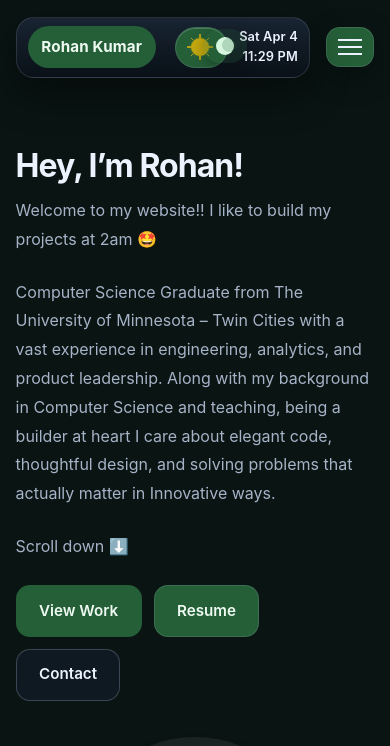
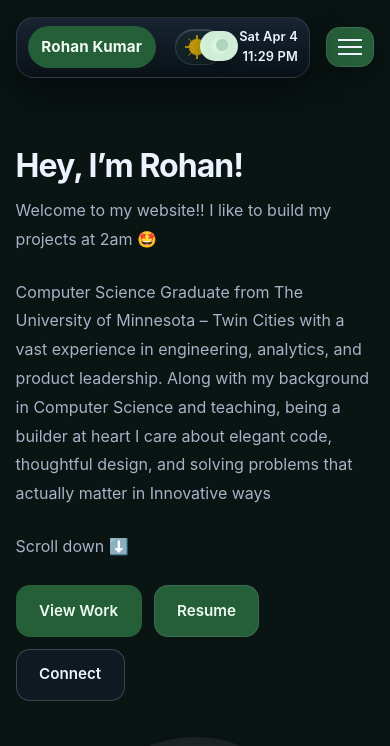
Before and after one commit to rohankumar009/rohank.dev, a website: page index.html in a window 390 px wide. Both pictures are taken after a click on the button 201 px from the left and 47 px from the top of the page. Shown: the top 746 px of the page. Drawn offline with Linux system fonts and the light colour scheme; grey boxes are pictures that could not be loaded; files whose address does not match are found by name.

Commit message:
fixed the overlay of toggle button

```diff
--- a/index.html
+++ b/index.html
@@ -63,7 +63,7 @@
             </p>
             <p class="hero-intro hero-intro-soft">
               Computer Science Graduate from The University of Minnesota – Twin Cities with a vast experience in engineering, analytics, and
-              product leadership. Along with my background in Computer Science and teaching, being a builder at heart I care about elegant code, thoughtful design, and solving problems that actually matter in Innovative ways.
+              product leadership. Along with my background in Computer Science and teaching, being a builder at heart I care about elegant code, thoughtful design, and solving problems that actually matter in Innovative ways
             </p>
             <p class="hero-intro hero-intro-soft">
               Scroll down ⬇️
@@ -72,7 +72,7 @@
             <div class="hero-actions">
               <a href="#projects" class="btn btn-primary">View Work</a>
               <a href="./Rohan%20Kumar%20Resume.pdf" class="btn btn-secondary" download="Rohan-Kumar-Resume.pdf">Resume</a>
-              <a href="#contact" class="btn btn-outline">Contact</a>
+              <a href="#contact" class="btn btn-outline">Connect</a>
             </div>
           </div>
           <div class="hero-image-wrap">
@@ -263,7 +263,7 @@
     <footer class="footer" id="contact">
       <div class="container footer-contact">
 
-        <h3 class="footer-title">Contact</h3>
+        <h3 class="footer-title">Let's Connect !!</h3>
 
         <div class="footer-links">
           <a href="mailto:kumarrohan7110@gmail.com">kumarrohan7110@gmail.com</a>
@@ -280,7 +280,7 @@
         </p>
 
         <p class="footer-tagline">
-          Building practical systems with clarity and ownership.
+          Building practical systems with clarity and ownership
         </p>
 
       </div>
--- a/style.css
+++ b/style.css
@@ -848,12 +848,47 @@ a {
 
 @media (max-width: 768px) {
   .menu-bar-right {
-    gap: 0.65rem;
+    gap: 0.45rem;
   }
 
   .menu-clock {
     min-width: auto;
     font-size: 0.8rem;
+  }
+
+  .theme-toggle {
+    padding: 0.12rem;
+  }
+
+  .theme-toggle-track {
+    gap: 0.1rem;
+  }
+
+  .theme-toggle-icon {
+    min-width: 38px;
+    min-height: 30px;
+    padding: 0.2rem;
+  }
+
+  .theme-glyph {
+    width: 16px;
+    height: 16px;
+  }
+
+  .theme-glyph-moon::before {
+    top: 1px;
+    left: 5px;
+    width: 12px;
+    height: 12px;
+  }
+
+  :root[data-theme='dark'] .theme-toggle {
+    background: rgba(37, 95, 56, 0.14);
+  }
+
+  :root[data-theme='dark'] .theme-toggle-moon {
+    background: rgba(215, 246, 223, 0.96);
+    box-shadow: 0 3px 10px rgba(0, 0, 0, 0.22);
   }
 
   .footer-links {
@@ -919,9 +954,14 @@ a {
     padding-inline: 0.55rem;
   }
 
+  .theme-toggle {
+    padding: 0.1rem;
+  }
+
   .theme-toggle-icon {
-    min-width: 44px;
-    padding-inline: 0.3rem;
+    min-width: 34px;
+    min-height: 28px;
+    padding-inline: 0.22rem;
   }
 
   .hero-actions {
```
